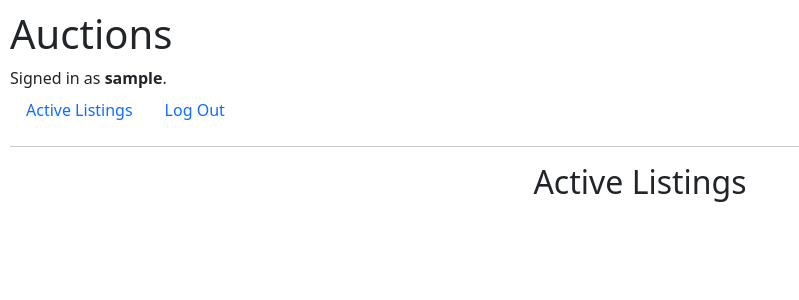
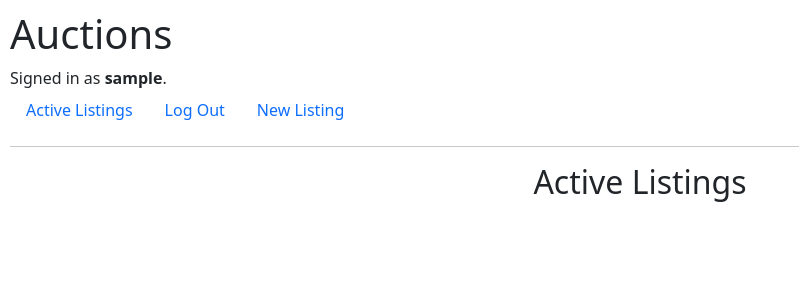
Before and after one commit to minprog-platforms/project-commerce-django-DirkKuiper, a Django app: page / in a window 1280 px wide. Shown: the top 300 px of the page, without its empty margins (0-799 px from the left). Run offline with Django 3.2, Linux system fonts and the light colour scheme; the visitor is signed in with stand-in values (Sample User, id 1); data that the repository does not hold is empty.

Commit message:
added new listing functionality, close listing button and tried to connect comments and bids to database, but not working yet

```diff
--- a/auctions/templates/auctions/layout.html
+++ b/auctions/templates/auctions/layout.html
@@ -24,6 +24,9 @@
                 <li class="nav-item">
                     <a class="nav-link" href="{% url 'logout' %}">Log Out</a>
                 </li>
+                <li class="nav-item">
+                    <a class="nav-link" href="{% url 'new_listing' %}">New Listing</a>
+                </li>
             {% else %}
                 <li class="nav-item">
                     <a class="nav-link" href="{% url 'login' %}">Log In</a>
--- a/auctions/urls.py
+++ b/auctions/urls.py
@@ -7,5 +7,6 @@ urlpatterns = [
     path("login", views.login_view, name="login"),
     path("logout", views.logout_view, name="logout"),
     path("register", views.register, name="register"),
-    path("/listing<str:name>", views.listing, name="listing")
+    path("/listing<str:name>", views.listing, name="listing"),
+    path("new_listing", views.new_listing, name="new_listing"),
 ]
--- a/auctions/views.py
+++ b/auctions/views.py
@@ -7,8 +7,11 @@ from django.http import HttpResponse, HttpResponseRedirect
 from django.shortcuts import render
 from django.urls import reverse
 from django import forms
+from django.contrib import messages
+from django.contrib.auth.decorators import login_required
 
 from .models import User, Listing, Comment, Bid
+
 
 class NewBidForm(forms.Form):
     bid = forms.DecimalField(label="bid", decimal_places=2, max_digits=10)
@@ -18,8 +21,15 @@ class NewCommentForm(forms.Form):
     comment = forms.CharField(label="comment", widget=forms.Textarea)
 
 
+class NewListingForm(forms.Form):
+    title = forms.CharField()
+    startingbid = forms.DecimalField()
+    description = forms.CharField(widget=forms.Textarea)
+    image = forms.URLField(required=False)
+
+
 def index(request):
-    return render(request, "auctions/index.html",{
+    return render(request, "auctions/index.html", {
         "listings": Listing.objects.all()
     })
 
@@ -77,12 +87,86 @@ def register(request):
 
 
 def listing(request, name):
+    # Saves listing for further reference
     listing = Listing.objects.filter(title=name).first()
 
-    return render(request, "auctions/listing.html", {
-        "listing": listing,
-        "comments": Comment.objects.filter(listing=listing),
-        "bids" : Bid.objects.filter(listing=listing),
-        "bidform": NewBidForm(),
-        "commentform": NewCommentForm()
+    # Handles user input on listing page for placing a bid
+    if request.method == "POST" and "bid" in request.POST:
+
+        form = NewBidForm(request.POST)
+
+        if form.is_valid():
+            # Makes sure the big is higher than the previous highest bid
+            if float(request.POST["bid"]) > listing.startingbid:
+                # Saves bidding to database
+                bidding = form.cleaned_data["bid"]
+                newbid = Bid(bid=bidding, user=request.user, listing=listing)
+                newbid.save()
+                listing.startingbid = bidding
+                listing.save()
+                return HttpResponseRedirect(reverse("listing", args=[name]))
+            else:
+                messages.error(request, 'This bid is not higher than the previous bid, try again!')
+                return HttpResponseRedirect(reverse("listing", args=[name]))
+        # If the form is not valid, return user to the original listing page
+        else:
+            return render(request, "auctions/listing.html", {
+                "listing": listing,
+                "comments": Comment.objects.filter(listing=listing),
+                "bids": Bid.objects.filter(listing=listing),
+                "bidform": NewBidForm(),
+                "commentform": NewCommentForm()
+            })
+
+        # Handles user input for user placing a comment on a listing
+    elif request.method == "POST" and "comment" in request.POST:
+
+        form = NewCommentForm(request.POST)
+
+        if form.is_valid():
+            # Saves comment to database
+            comment = form.cleaned_data["comment"]
+            newcomment = Comment(comment=comment, user=request.user, listing=listing)
+            newcomment.save()
+            return HttpResponseRedirect(reverse("listing", args=[name]))
+        else:
+            return render(request, "auctions/listing.html", {
+                "listing": listing,
+                "comments": Comment.objects.filter(listing=listing),
+                "bids": Bid.objects.filter(listing=listing),
+                "bidform": NewBidForm(),
+                "commentform": NewCommentForm()
+                })
+
+    elif request.method == "POST" and "close" in request.POST:
+            listing = Listing.objects.get(title=name)
+            listing.closedlisting = True
+            listing.save()
+            return HttpResponseRedirect(reverse("listing", args=[name]))
+
+    else:
+
+        return render(request, "auctions/listing.html", {
+            "listing": listing,
+            "comments": Comment.objects.filter(listing=listing),
+            "bids": Bid.objects.filter(listing=listing),
+            "bidform": NewBidForm(),
+            "commentform": NewCommentForm()
+        })
+
+
+def new_listing(request):
+    if request.method == "POST":
+
+        form = NewListingForm(request.POST)
+
+        if form.is_valid():
+            # Saves listing to database
+            title = form.cleaned_data["title"]
+            newlisting = Listing(title=title, startingbid=form.cleaned_data["startingbid"],description=form.cleaned_data["description"], url=form.cleaned_data["image"], user=request.user)
+            newlisting.save()
+            return HttpResponseRedirect(reverse("index"))
+
+    return render(request, "auctions/new_listing.html", {
+        "form" : NewListingForm(),
     })
```
Also changed, not shown: auctions/templates/auctions/listing.html (+11 -2 lines), auctions/templates/auctions/new_listing.html (added, +12 -0 lines), auctions/models.py (line endings or trailing spaces).
